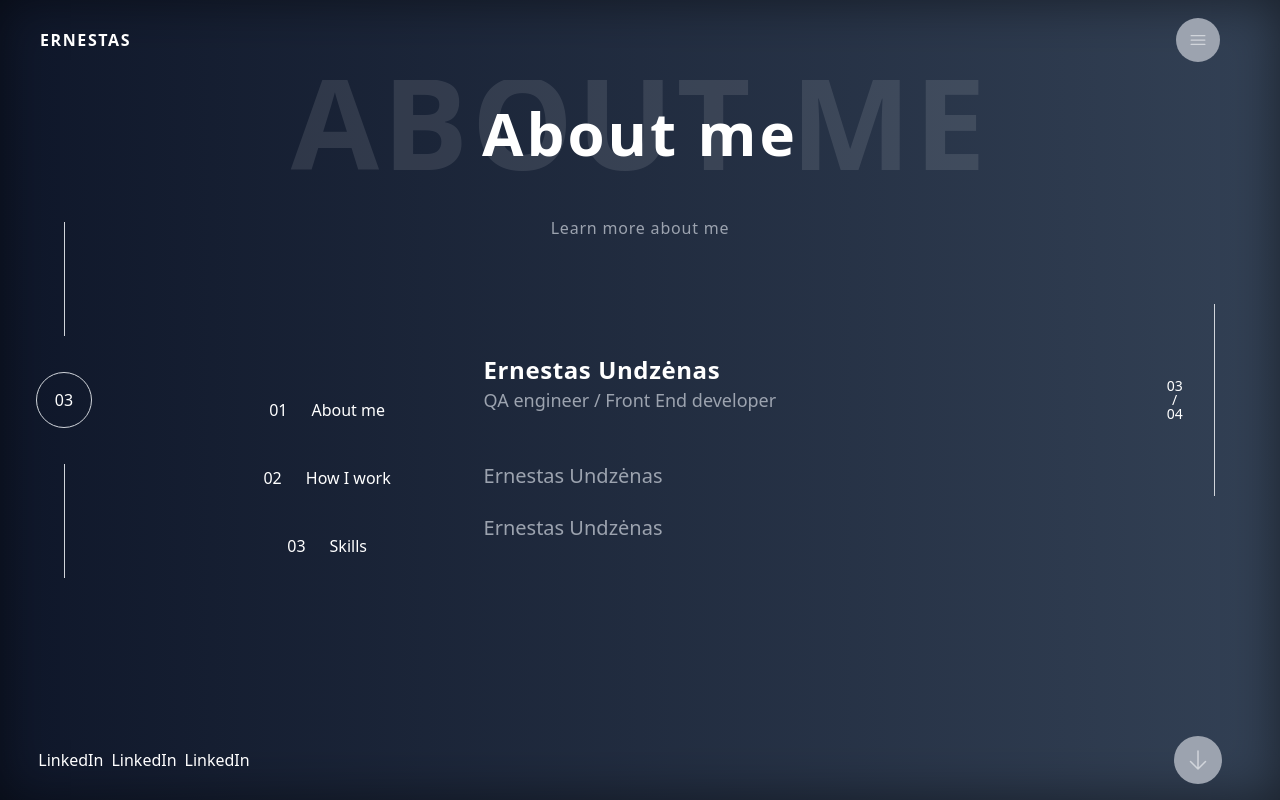
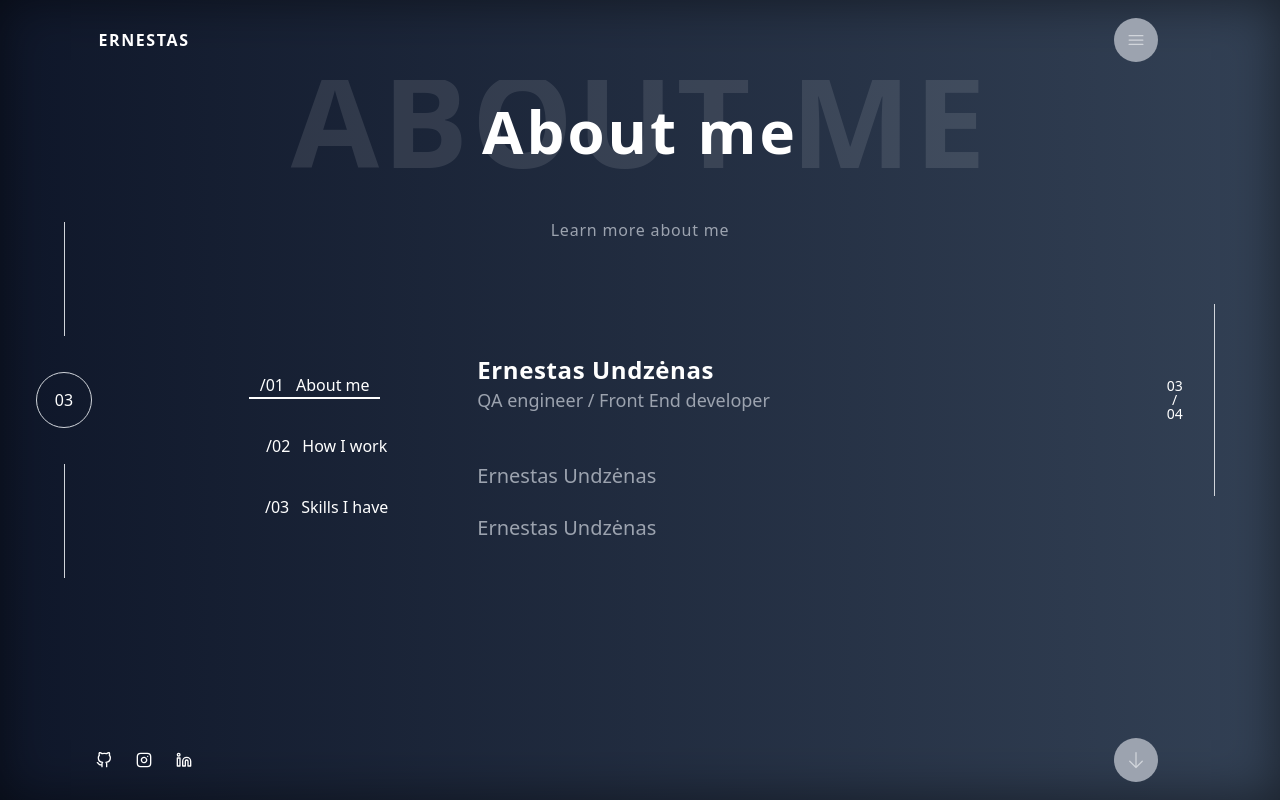
Before and after one commit to Erneeh/Erneeh.github.io, a React app: page /about in a window 1280 px wide. Built offline with nearby package versions, Linux system fonts and the light colour scheme; the HTML template or start-up script is replaced by a standard one.

Commit message:
added everything

```diff
--- a/package.json
+++ b/package.json
@@ -21,6 +21,7 @@
     "motion": "^11.11.17",
     "react": "^18.3.1",
     "react-dom": "^18.3.1",
+    "react-icons": "^5.4.0",
     "react-modal": "^3.16.1",
     "react-router-dom": "^6.28.0",
     "react-scroll-ondrag": "^4.0.0",
--- a/src/Routes.jsx
+++ b/src/Routes.jsx
@@ -3,6 +3,7 @@ import { Routes, Route } from 'react-router-dom';
 import Home from './pages/Home';
 import Portfolio from './pages/Portfolio';
 import About from './pages/About';
+import Contacts from './pages/Contacts';
 
 
 
@@ -12,6 +13,7 @@ function AppRoutes() {
       <Route path="/" element={<Home />} />
       <Route path="/portfolio" element={<Portfolio />} />
       <Route path="/about" element={<About />} />
+      <Route path="/contacts" element={ <Contacts />} />
     </Routes>
   );
 }
--- a/src/components/NavigationBar.jsx
+++ b/src/components/NavigationBar.jsx
@@ -1,5 +1,6 @@
-import React from 'react'
+import React, { useEffect, useState } from 'react'
 
+import { FiInstagram, FiGithub, FiLinkedin } from "react-icons/fi";
 
 import { Link,useLocation, useNavigate } from 'react-router-dom';
 
@@ -13,9 +14,26 @@ function NavigationBar({AppRoutes, runScroll}) {
     '/': 1,
     '/portfolio': 2,
     '/about': 3,
-    '/contact': 4,
+    '/contacts': 4,
   };
 
+
+
+  const footerMediaLinks = [
+    {
+      icon: <FiGithub />,
+      href: "https://github.com/Erneeh",
+    },
+    {
+      icon: <FiInstagram />,
+      href: "https://www.instagram.com/erneeu/",
+    },
+    {
+      icon: <FiLinkedin />,
+      href: "https://www.linkedin.com/in/ernestas-undz%C4%97nas-b8a814213/",
+    },
+
+  ]
   // Get current index based on the current route
   const currentIndex = pageMapping[location.pathname] || 1; // Default to 1 if no match
   const totalPages = Object.keys(pageMapping).length;
@@ -32,13 +50,38 @@ function NavigationBar({AppRoutes, runScroll}) {
     let newIndex = currentIndex + direction;
 
     // Ensure the index stays within bounds
-    if (newIndex >= 0 && newIndex < totalPages) {
+    if (newIndex >= 0 && newIndex <= totalPages) {
       navigate(reversePageMapping[newIndex]); // Navigate to the new page
     }
   };
 
 
 
+  const [isScrolled, setIsScrolled] = useState(false);
+
+  useEffect(() => {
+    const handleScroll = () => {
+      if (window.scrollY > 0) {
+        setIsScrolled(true);
+      } else {
+        setIsScrolled(false);
+      }
+    };
+
+    window.addEventListener('scroll', handleScroll);
+
+    return () => {
+      window.removeEventListener('scroll', handleScroll);
+    };
+  }, []);
+
+  const handleNextPageClick = () => {
+    let newIndex = currentIndex + 1;
+    if (newIndex > totalPages) {
+      newIndex = 1; // Loop back to the first page if exceeding
+    }
+    navigate(reversePageMapping[newIndex]); // Navigate to the next page
+  };
 
 
 
@@ -47,14 +90,14 @@ function NavigationBar({AppRoutes, runScroll}) {
     <div
     className='grid grid-cols-10 grid-rows-10 h-screen w-full shadow-[inset_0_0_50px_rgba(0,0,0,0.5)] bg-gradient-to-r from-slate-900 to-slate-700'  onWheel={handleScroll}>
       {/* this is the top of nav */}
-      <div className='col-span-10 row-span-1 '>
+      <div className={`col-span-10 row-span-1 ${ isScrolled ? "hidden" : ""}`}>
         <div className='h-full grid grid-cols-10 items-center justify-center px-5'>
           {/* name */}
-          <div className='col-span-1 col-end-2 flex items-center justify-center min-w-fit px-5'>
-            <h1 className='text-white font-semibold tracking-widest'>ERNESTAS</h1>
+          <div className='col-span-2 col-start-1 flex items-center justify-center min-w-fit px-5'>
+            <h1 className='text-white font-semibold tracking-widest'><Link to="/">ERNESTAS</Link></h1>
           </div>
           {/* button */}
-          <div className='col-span-1 col-start-10 flex items-center justify-center'>
+          <div className='col-span-2 col-start-9  flex items-center justify-center px-5 min-w-fit'>
             <button className='p-3 bg-gray-400 text-gray-300 rounded-full h-fit w-fit cursor-pointer hover:scale-110 duration-300'>
             <svg xmlns="http://www.w3.org/2000/svg" fill="none" viewBox="0 0 24 24" strokeWidth={1.5} stroke="currentColor" className="size-5">
             <path strokeLinecap="round" strokeLinejoin="round" d="M3.75 6.75h16.5M3.75 12h16.5m-16.5 5.25h16.5" />
@@ -97,24 +140,31 @@ function NavigationBar({AppRoutes, runScroll}) {
       </div>
 
       {/* this is the bottom of nav */}
-      <div className='col-span-10 md:row-span-1 '>
+      <div className='col-span-10 md:row-span-1'>
         <div className='h-full grid grid-cols-10 items-center justify-center px-5'>
-          {/* name */}
-          <div className='md:col-span-2 flex items-center justify-center min-w-fit'>
-            <nav className='w-full'>
-              <ul className='flex gap-2 justify-center items-center w-full text-white'>
-                <li><Link to="/">LinkedIn</Link></li>
-                <li><Link to="/">LinkedIn</Link></li>
-                <li><Link to="/portfolio">LinkedIn</Link></li>
-              </ul>
+          {/* links */}
+          <div className='col-span-2 col-start-1 flex items-center justify-center min-w-fit px-5'>
+            <nav className=''>
+              <ul className='flex gap-6 justify-center items-center  text-white'>
+                {footerMediaLinks.map((links, index) => {
+                  return (
+                    <>
+                    <li
+                    className='cursor-pointer hover:scale-125 duration-300'>
+                      <a href={links.href} target='_blank'>{links.icon}</a>
+                    </li>
+                    </>
+                  )
+                })}
+                </ul>
             </nav>
           </div>
           {/* button */}
-          <div className='col-span-1 col-start-10 flex items-center justify-center'>
+          <div className='col-span-2 col-start-9  flex items-center justify-center px-5 min-w-fit'>
             <button
-            onClick={() => navigate('/portfolio')}
+            onClick={handleNextPageClick}
             className='p-3 bg-gray-400 text-gray-300 rounded-full h-fit w-fit cursor-pointer hover:scale-110 duration-300'>
-            <svg xmlns="http://www.w3.org/2000/svg" fill="none" viewBox="0 0 24 24" strokeWidth={1.5} stroke="currentColor" className="size-6">
+            <svg xmlns="http://www.w3.org/2000/svg" fill="none" viewBox="0 0 24 24" strokeWidth={1.5} stroke="currentColor" className="size-5">
             <path strokeLinecap="round" strokeLinejoin="round" d="M19.5 13.5 12 21m0 0-7.5-7.5M12 21V3" />
             </svg>
             </button>
--- a/src/pages/About.jsx
+++ b/src/pages/About.jsx
@@ -5,7 +5,7 @@ import { Link } from 'react-router-dom';
 function About()  {
 
 
-  const [selectedIndex, setSelectedIndex] = useState(null);
+  const [selectedIndex, setSelectedIndex] = useState("01");
   const links = [
     {
       name: "About me",
@@ -18,7 +18,7 @@ function About()  {
       indexNumber: "02",
     },
     {
-      name: "Skills",
+      name: "Skills I have",
       text: "lorem",
       indexNumber: "03",
     }
@@ -29,6 +29,16 @@ function About()  {
       name: "Ernestas Undzėnas",
       role: "QA engineer / Front End developer",
       indexNumber: "01",
+    },
+    {
+      name: "Focused Worker",
+      role: "Quality-driven professional",
+      indexNumber: "02",
+    },
+    {
+      name: "Skilled Developer",
+      role: "React and Automation Expert",
+      indexNumber: "03",
     },
 
   ]
@@ -66,38 +76,49 @@ function About()  {
         variants={container}
         initial="hidden" // Starting state for all items
         animate="show"   // Final state for all items
-         className="h-full w-11/12 items-center justify-center grid grid-cols-1 grid-rows-7">
-            <div className=" items-center justify-center grid gap-2 h-full row-span-2">
+         className="h-full w-full px-6 items-center justify-center grid grid-cols-1 grid-rows-7">
+            <div className="items-center justify-center grid gap-2 h-full row-span-2">
                 <motion.div variants={item} className='items-center justify-center flex relative'>
                   <h1 className='relative text-white lg:text-6xl sm:text-5xl text-4xl lg:tracking-wider tracking-wider
                   md:tracking-wide  font-semibold'>About me</h1>
                   <h1 className='absolute text-white tracking-wide font-semibold text-[4rem] sm:text-[6rem] lg:text-[8rem] opacity-10 lg:-translate-y-3 sm:-translate-y-2.5 -translate-y-0.5 whitespace-nowrap'>ABOUT ME</h1>
                 </motion.div>
 
-                <motion.div variants={item} className='  items-center justify-center flex'>
+                <motion.div variants={item} className='pt-2 items-center justify-center flex'>
                     <h1 className='text-gray-400 tracking-wider'>Learn more about me</h1>
                 </motion.div>
             </div>
-            <motion.div variants={item}
-            className="grid grid-cols-3 w-full h-full md:row-start-4 md:row-span-4 row-span-4 text-white">
-                <div className='md:col-span-1 col-span-3 p-8 md:h-1/2 flex md:grid gap-5 text-center md:text-start w-full items-center justify-center'>
+
+            <motion.div
+            variants={item}
+            className="grid grid-cols-3 w-full h-full md:row-start-4 md:row-span-4 row-span-5 text-white">
+                <div className='md:col-span-1 col-span-3 md:h-1/2 min-w-fit max-w-full md:grid text-center md:text-start items-center justify-center flex space-x-6'>
                 {links.map((links, index) => {
                   return (
                   <Link
                   key={index}
-                  onClick={() => setSelectedIndex(index)}
-                  className={`grid grid-cols-3  p-3 cursor-pointer ${selectedIndex === index ? 'underline' : ''}`}>
-                    <div className='text-center col-span-3 space-x-6'>
-                    <span>{links.indexNumber}</span>
+                  onClick={() => setSelectedIndex(links.indexNumber)}
+                  className="m-2 relative group">
+                    <div className='text-center space-x-3'>
+                    <span>/{links.indexNumber}</span>
                     <span>{links.name}</span>
                     </div>
+                    <span
+                    className={`absolute left-0 right-0 mx-auto bottom-[-2px] h-[2px] bg-white transition-all duration-500 ${selectedIndex === links.indexNumber ? "w-full " : "group-hover:w-full w-0"}`}
+                    ></span>
                   </Link>
                   )})}
                 </div>
                 <div className='md:col-span-2 col-span-3'>
-                  {texts.map((text, index) => {
+                  {texts
+                  .filter((text) => text.indexNumber === selectedIndex)
+                  .map((text, index) => {
                       return (
                       <>
+                      <motion.div
+                      variants={item}
+                      key={selectedIndex}
+                      >
                       <div className='text-2xl font-semibold tracking-wide'>{text.name}</div>
                       <div className='text-lg text-gray-400'>{text.role}</div>
                       <br></br>
@@ -105,10 +126,13 @@ function About()  {
                       <div className='text-gray-400 text-xl'>{text.name}</div>
                       <br></br>
                       <div className='text-gray-400 text-xl'>{text.name}</div>
+                      </motion.div>
                       </>
+
                       )})}
 
                 </div>
+
             </motion.div>
         </motion.div>
     </>
--- /dev/null
+++ b/src/pages/Contacts.jsx
@@ -0,0 +1,9 @@
+import React from 'react'
+
+const Contacts = () => {
+  return (
+    <div>Contacts</div>
+  )
+}
+
+export default Contacts
--- a/src/pages/Home.jsx
+++ b/src/pages/Home.jsx
@@ -36,7 +36,7 @@ import { motion } from "framer-motion";
      variants={container}
      initial="hidden" // Starting state for all items
      animate="show"   // Final state for all items
-    class="h-full w-11/12 max-h-full p-4 items-center justify-center flex">
+    class="h-full w-full px-6 max-h-full p-4 items-center justify-center flex">
       <div class="w-full md:h-1/2 h-full ">
         <motion.div variants={item} class='md:h-1/3 h-1/6 flex items-end text-white'>Introduction</motion.div>
         <motion.div variants={item} class='md:h-1/3 h-1/3 flex items-center text-white text-4xl sm:text-5xl'>QA-trained, Front-End focused, always evolving.</motion.div>
```
Also changed, not shown: src/components/SeeMoreModal.jsx (+10 -9 lines), src/pages/Portfolio.jsx (+24 -24 lines), 1 other file (tests, documents, lock files or other folders).
